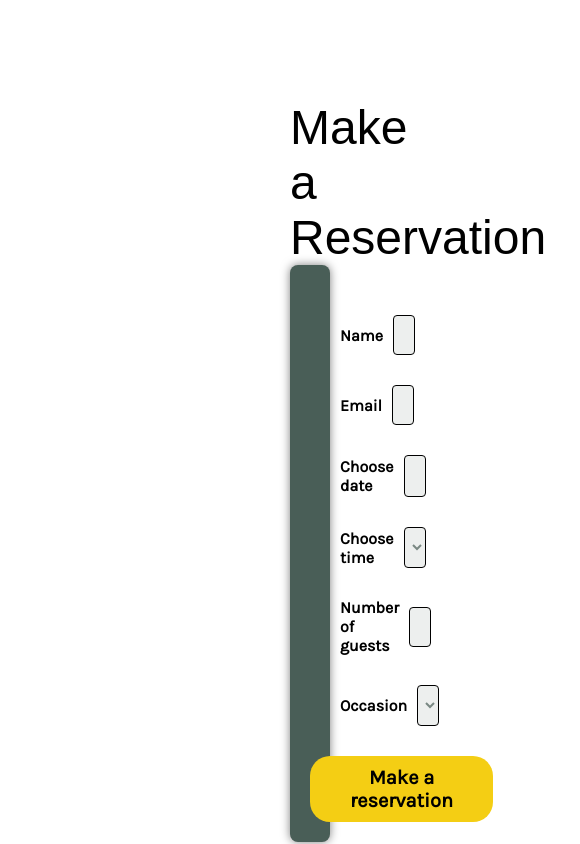
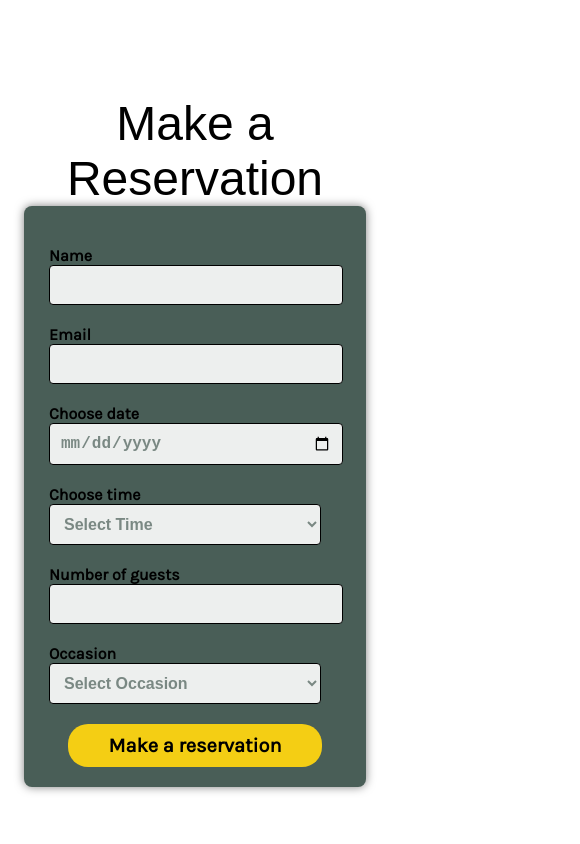
Before and after one commit to nitis1203/Frontend-Capstone-Project, a React (Create React App) app: page /bookingpage in a window 390 px wide. Shown: the top 844 px of the page, 580 px wide, since content can reach past the window. Built offline with nearby package versions, Linux system fonts and the light colour scheme; a web font is replaced by a local one.

Commit message:
completed

```diff
--- a/src/App.css
+++ b/src/App.css
@@ -53,53 +53,6 @@ button:hover{
   box-shadow: 0 0 10px 0 rgba(0, 0, 0, 0.5);
   transform: scale(1.04);
   transition: 0.2s ease-in-out;
-}
-
-.form-page {
-  padding: 100px 290px 100px 290px;
-}
-
-.form-page h2 {
-  text-align: center;
-}
-
-.form-container {
-  max-width: 700px;
-  margin: 0 auto;
-  padding: 20px;
-  background-color: #495E57;
-  border-radius: 8px;
-  box-shadow: 0px 0px 10px 0px rgba(0,0,0,0.5);
-  font-family: 'karla', sans-serif;
-}
-
-.form-group {
-  margin: 30px;
-  display: flex; /* Use flexbox */
-  align-items: center;
-}
-
-.form-label {
-  flex: 1; /* Allow label to grow and shrink */
-  font-weight: bold;
-  margin-right: 10px;
-}
-
-.form-input,
-.form-select {
-  flex: 2; /* Allow input/select to grow and shrink */
-  padding: 10px;
-  border-radius: 4px;
-  border: 1px solid black;
-  font-size: 16px;
-  width: 100%; /* Take up the remaining space */
-  background-color: #EDEFEE;
-  color: #495e57b4;
-  font-weight: bold;
-}
-
-.form-button{
-  text-align: center;
 }
 
 .construction-container {
--- /dev/null
+++ b/src/components/BookingPage.css
@@ -0,0 +1,63 @@
+.form-page {
+    padding: 4rem 20% 0 20%;
+}
+
+  .form-page h2 {
+    text-align: center;
+}
+
+.form-container {
+    max-width: 700px;
+    margin: 0 auto;
+    padding: 20px;
+    background-color: #495E57;
+    border-radius: 8px;
+    box-shadow: 0px 0px 10px 0px rgba(0,0,0,0.5);
+    font-family: 'karla', sans-serif;
+}
+
+.form-group {
+    margin: 30px;
+    display: flex; /* Use flexbox */
+    align-items: center;
+}
+
+.form-label {
+    flex: 1; /* Allow label to grow and shrink */
+    font-weight: bold;
+    margin-right: 10px;
+}
+
+.form-input,
+.form-select {
+    flex: 2; /* Allow input/select to grow and shrink */
+    padding: 10px;
+    border-radius: 4px;
+    border: 1px solid black;
+    font-size: 16px;
+    width: 100%; /* Take up the remaining space */
+    background-color: #EDEFEE;
+    color: #495e57b4;
+    font-weight: bold;
+}
+
+.form-button{
+    text-align: center;
+}
+
+@media screen and (max-width: 768px){
+    .form-page{
+        padding: 6rem 1.5rem 0 1.5rem;
+    }
+
+    .form-container{
+        margin-bottom: 4rem;
+    }
+
+    .form-group{
+        flex-direction: column;
+        align-items:flex-start;
+        width: 90%;
+        margin: 20px 1px 20px 5px;
+    }
+}
--- a/src/components/BookingPage.js
+++ b/src/components/BookingPage.js
@@ -1,6 +1,7 @@
 // BookingPage.js
 import React from 'react';
 import BookingForm from './BookingForm';
+import "./BookingPage.css"
 
 function BookingPage() {
 
--- a/src/components/Menu.js
+++ b/src/components/Menu.js
@@ -10,7 +10,7 @@ function Menu() {
     const Navigate = useNavigate();
 
     const handleOnlineBookingClick = () => {
-        Navigate('/warning');
+        Navigate('/warning-order');
     };
 
     return(
```
